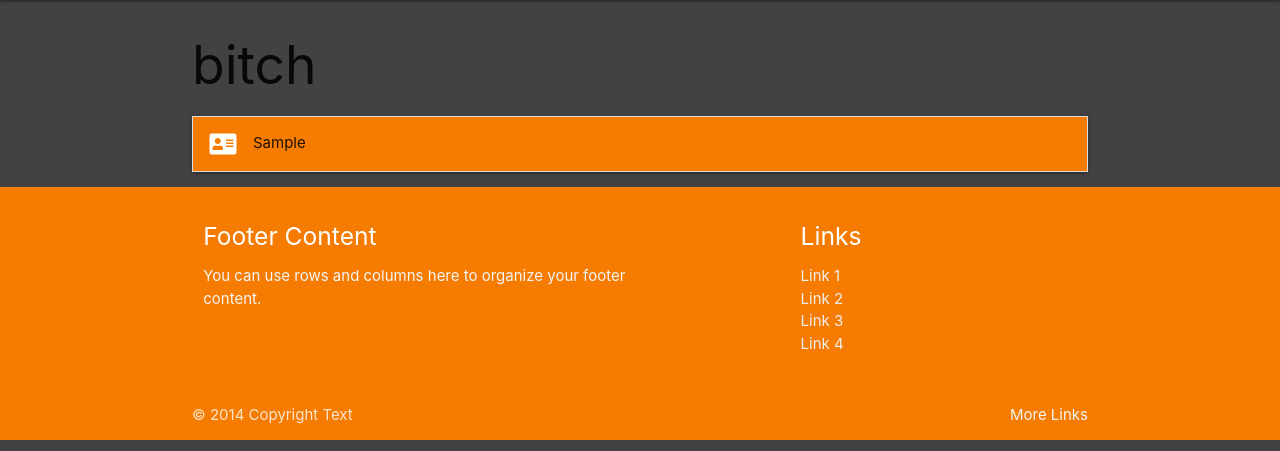
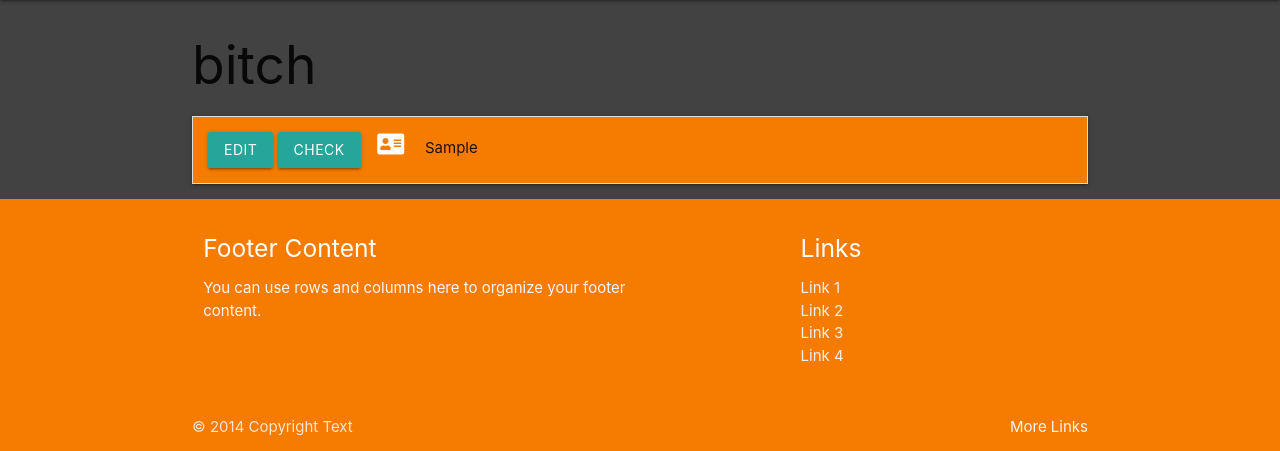
Before and after one commit to Code-Institute-Submissions/JoseMachado-CE-Smarty, a Flask app: page / in a window 1280 px wide. Shown: the part 64-515 px from the top of the page. Run offline with Flask 2, Linux system fonts and the light colour scheme; a database or web service that is not in the repository returns one stand-in record (values such as "Sample title"); some libraries are stand-ins or nearby versions.

Commit message:
Updated the employee page adding 2 buttons to edit and done to the page

```diff
--- a/static/css/style.css
+++ b/static/css/style.css
@@ -65,3 +65,7 @@
     margin-top: 20%;
 
 }
+
+.tilte-employee {
+    margin-left: 15px;
+}
--- a/templates/employees.html
+++ b/templates/employees.html
@@ -11,8 +11,17 @@
     <ul class="collapsible ">
         {% for employee in employees %}
         <li>
-            <div class="collapsible-header orange darken-2"><i
-                    class="fas fa-address-card white-text"></i>{{ employee.management_employee }}
+            <div class="collapsible-header orange darken-2">
+                <div class="col s3" style="justify-content: center;">
+                    <a class="waves-effect waves-light btn btn-little">Edit</a>
+                    <a class="waves-effect waves-light btn btn-little">Check</a>
+                </div>
+                <div class="col s9 tilte-employee">
+                    <i class="fas fa-address-card white-text"></i>
+                        {{ employee.management_employee }}
+                </div>
+
+
             </div>
             <div class="collapsible-body card-panel">
                 <div class="row">
```
Also changed, not shown: templates/add_employee.html (+5 -5 lines).
